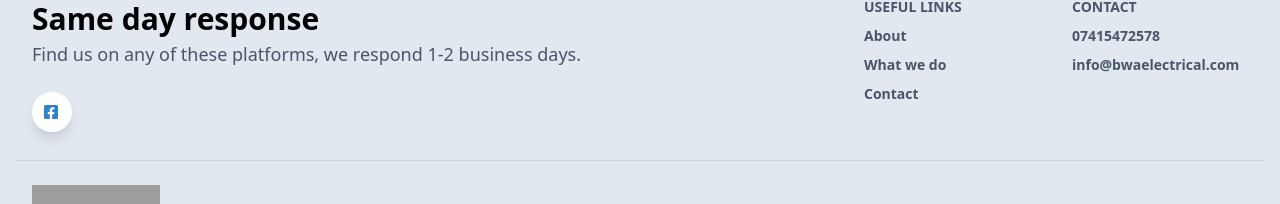
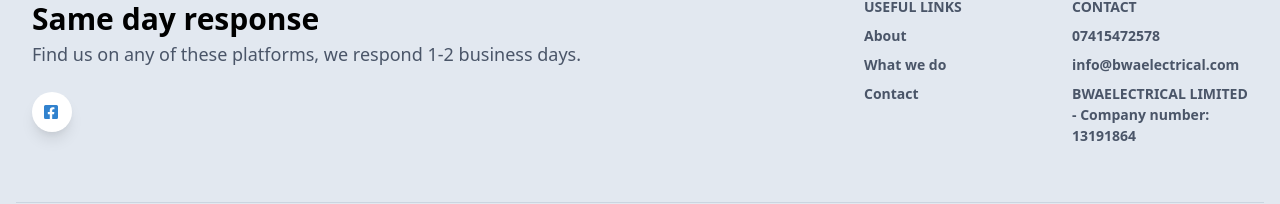
Before and after one commit to hamishhossack/ben-askew, a Next.js app: page /about in a window 1280 px wide. Shown: the part 2100-2304 px from the top of the page. Built offline with nearby package versions, Linux system fonts and the light colour scheme; grey boxes are pictures that could not be loaded.

Commit message:
footer editable

```diff
--- a/components/blocks/Footer.tsx
+++ b/components/blocks/Footer.tsx
@@ -27,10 +27,8 @@ export default function Footer() {
         <div className="container mx-auto px-4">
           <div className="flex flex-wrap">
             <div className="w-full lg:w-6/12 px-4">
-              <h4 className="text-3xl font-semibold">Same day response</h4>
-              <h5 className="text-lg mt-0 mb-2 text-gray-700">
-                Find us on any of these platforms, we respond 1-2 business days.
-              </h5>
+              <h4 className="text-3xl font-semibold">{metadata.footer_title}</h4>
+              <h5 className="text-lg mt-0 mb-2 text-gray-700">{metadata.footer_description}</h5>
               <div className="mt-6">
                 <button
                   aria-label="Facebook profile"
@@ -77,6 +75,11 @@ export default function Footer() {
                         {metadata.email}
                       </a>
                     </li>
+                    <li>
+                      <p className="text-gray-700 hover:text-gray-900 font-semibold block pb-2 text-sm">
+                        {metadata.company_reg}
+                      </p>
+                    </li>
                   </ul>
                 </div>
               </div>
--- a/data/settings.json
+++ b/data/settings.json
@@ -10,5 +10,8 @@
   "thumbnail": "media/logo.svg",
   "facebook_account": "bwaelectricalltd",
   "telephone_secondary": "07368132188",
-  "email": "info@bwaelectrical.com"
+  "email": "info@bwaelectrical.com",
+  "footer_title": "Same day response",
+  "footer_description": "Find us on any of these platforms, we respond 1-2 business days.",
+  "company_reg": "BWAELECTRICAL LIMITED - Company number: 13191864"
 }
--- a/public/config.yml
+++ b/public/config.yml
@@ -191,3 +191,6 @@ collections:
           - { label: "Twitter account", name: "twitter_account", widget: "string", default: '' }
           - { label: "Instagram account", name: "instagram_account", widget: "string", default: '' }
           - { label: "Facebook account", name: "facebook_account", widget: "string", default: '' }
+          - { label: "Company registration Number", name: "company_reg", widget: "string", default: '' }
+          - { label: "Footer title", name: "footer_title", widget: "string", default: '' }
+          - { label: "Footer description", name: "footer_description", widget: "string", default: '' }
```
